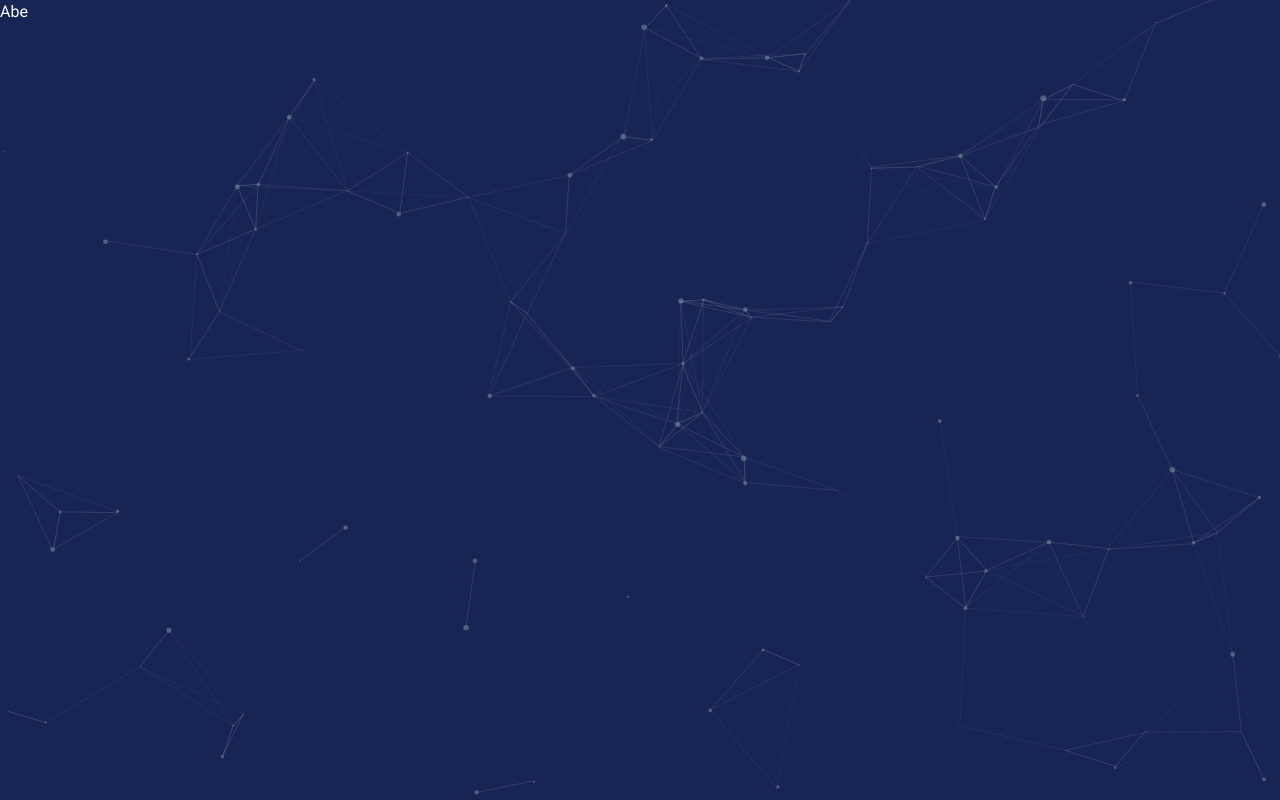
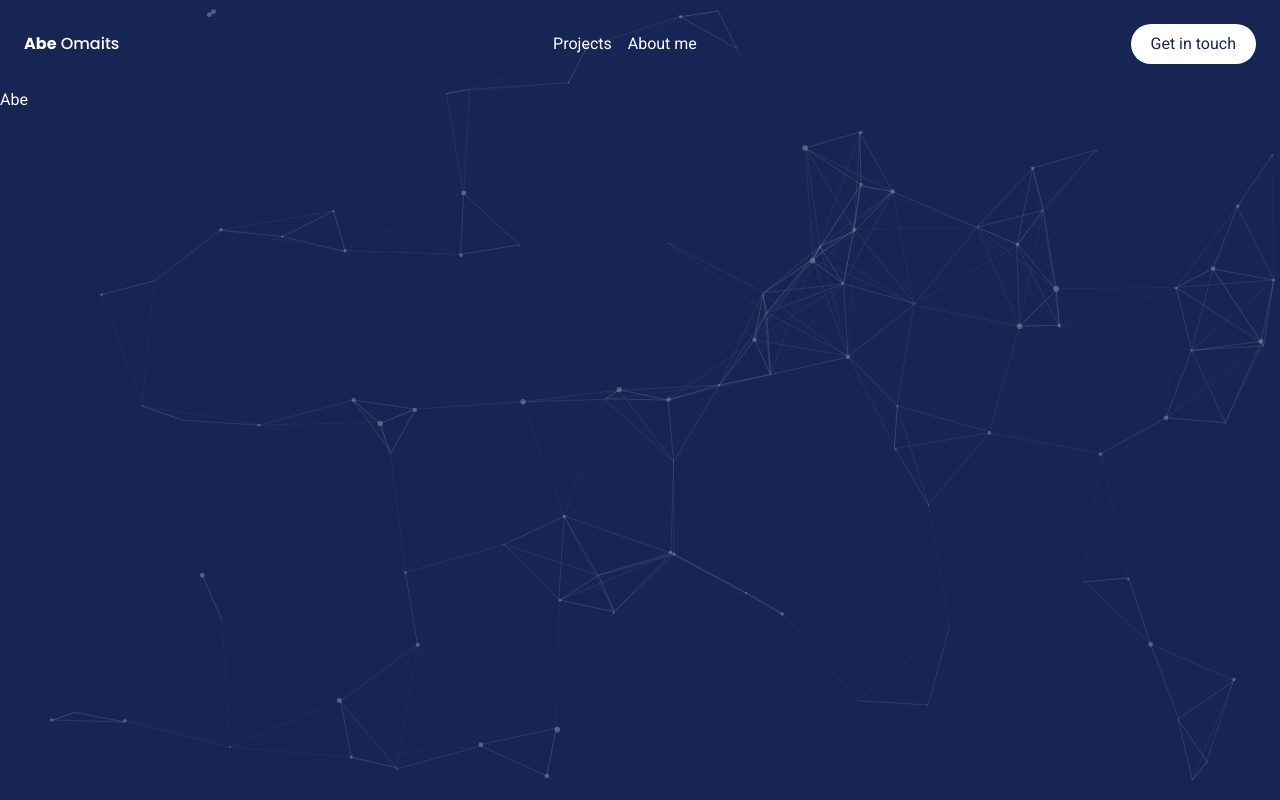
Before and after one commit to aomaits/portfolio-v3, a SvelteKit app: page / in a window 1280 px wide. Built offline with nearby package versions, Linux system fonts and the light colour scheme.

Commit message:
header component completed

```diff
--- a/src/components/Header.svelte
+++ b/src/components/Header.svelte
@@ -0,0 +1,28 @@
+<script>
+    export let y;
+
+    let tabs = [
+        {name: 'Projects', link: '#projects'},
+        {name: 'About me', link: '#about'}
+    ]
+</script>
+
+<header class={'sticky z-[10] top-0 duration-200 px-6 flex items-center justify-between border-solid ' + (
+    y > 0 ? ' py-4 bg-blue-950 border-yellow-950' : ' py-6 bg-transparent border-transparent'
+)}>
+    <h1 class="font-medium">
+        <b class="font-bold poppins">Abe</b> Omaits
+    </h1>
+    <div class="sm:flex items-center gap-4 hidden">
+        {#each tabs as tab, index}
+            <a href={tab.link} class="duration-200 hover:text-yellow-400">
+                <p>{tab.name}</p>
+            </a>
+        {/each}
+    </div>
+    <a href="https://www.linkedin.com/in/abe-omaits/" target="_blank" class="blueShadow relative overflow-hidden px-5 py-2 group rounded-full bg-white text-blue-950">
+        <div class="absolute top-0 right-full w-full h-full bg-neutral-600 opacity-20 group-hover:translate-x-full z-0 duration-200">
+        </div>
+        <h4 class="relative z-9">Get in touch</h4>
+    </a>
+</header>
--- a/src/routes/+layout.svelte
+++ b/src/routes/+layout.svelte
@@ -15,12 +15,11 @@
 <div class="relative flex flex-col max-w-[1400px] mx-auto w-full text-sm sm:text-base min-h-screen">
     <!-- if y > 0 user has scrolled down, setting the ternary for what happens if yes followed by if no-->
     <div class={"fixed bottom-0 w-full duration-200 flex p-10 z-[10] " + (y > 0 ? ' opacity-full pointer-events-auto': ' pointer-events-none opacity-0 ')}>
-        <button>
-            <!-- Solid arrow that we'll use to scroll to the top of the page -->
-            <i class="fa-solid fa-arrow-up">
+        <button on:click={goTop} class="ml-auto rounded-full bg-blue-950 text-yell0w-200 px-3 sm:px-4 hover:bg-blue-850 cursor-pointer">
+            <i class="fa-solid fa-arrow-up grid place-items-center aspect-square">
         </button>
     </div>
-    <Header/>
+    <Header y={y}/>
     <slot />
     <Footer/>
 </div>
```
